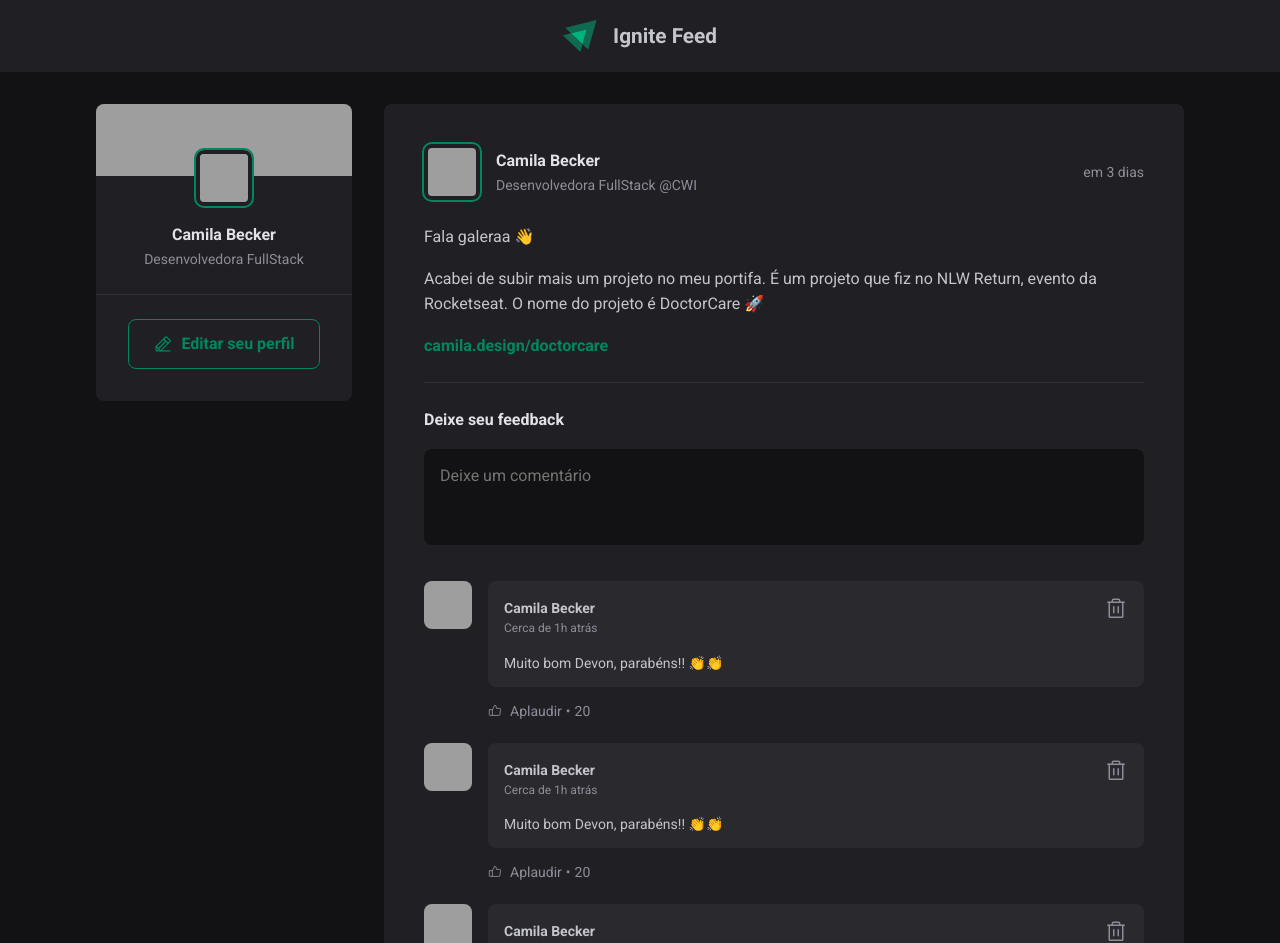
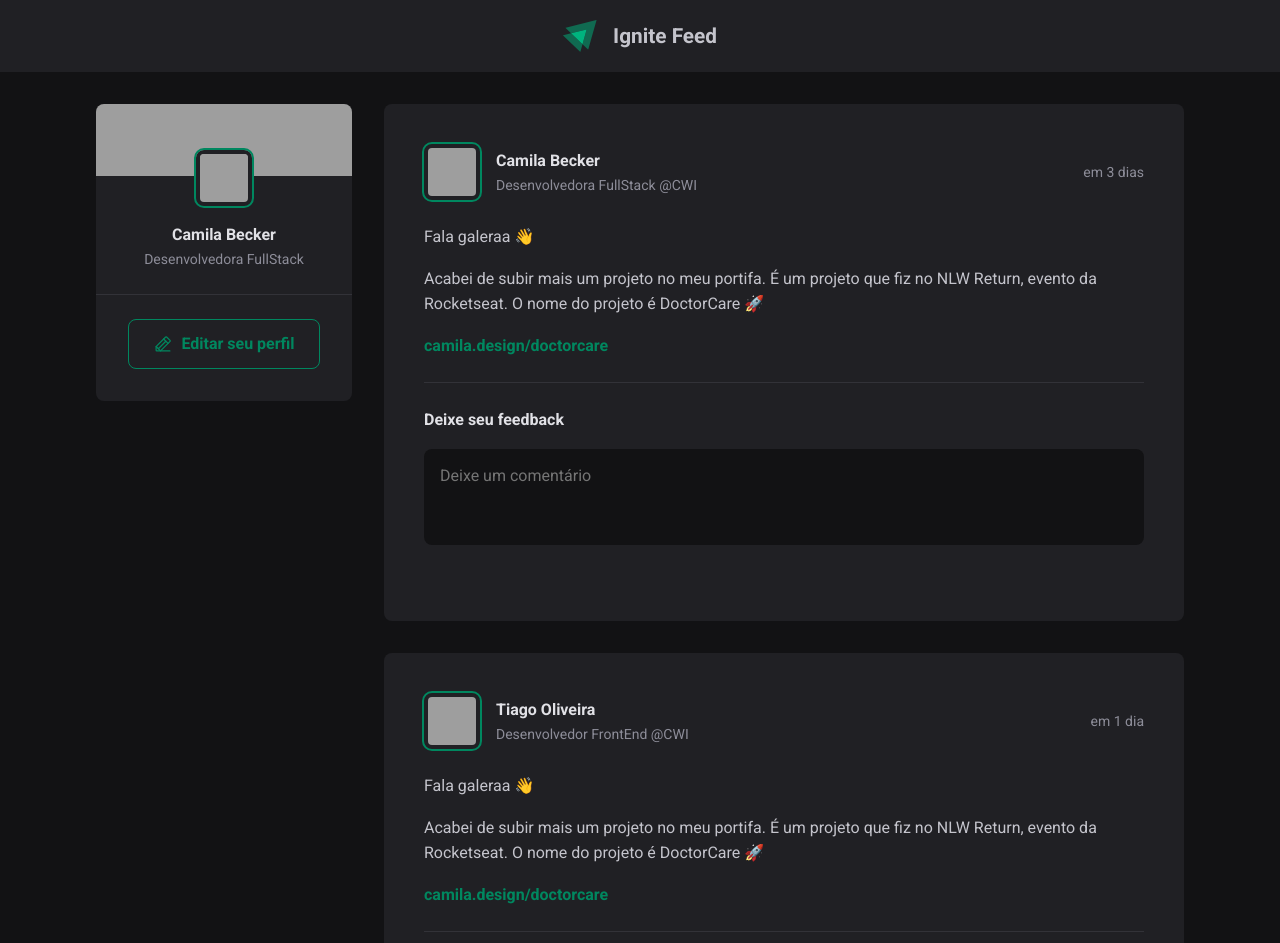
Before and after one commit to camila-becker/rocketseat-react, a React (Vite) app in the folder ignite-feed/: page / in a window 1280 px wide. Shown: the top 943 px of the page. Built offline with nearby package versions, Linux system fonts and the light colour scheme; grey boxes are pictures that could not be loaded.

Commit message:
Ignite Feed: adicionado os comentários com useState

```diff
--- a/ignite-feed/src/components/Post/Post.jsx
+++ b/ignite-feed/src/components/Post/Post.jsx
@@ -1,10 +1,13 @@
 import { format, formatDistanceToNow } from "date-fns";
 import ptBR from "date-fns/locale/pt-BR";
+import { useState } from "react";
 import { Avatar } from "../Avatar/Avatar";
 import { Comment } from "../Comment/Comment";
 import styles from "./Post.module.css";
 
 export function Post({ author, publishedAt, content }) {
+  const [comments, setComments] = useState([]);
+
   const publishedDateFormat = format(publishedAt, "d 'de' LLLL 'às' HH:mm'h'", {
     locale: ptBR,
   });
@@ -13,6 +16,11 @@
     locale: ptBR,
     addSuffix: true,
   });
+
+  function handleCreateNewComment() {
+    event.preventDefault();
+    setComments([...comments, comments.length + 1]);
+  }
 
   return (
     <article className={styles.post}>
@@ -44,7 +52,10 @@
         })}
       </div>
 
-      <form className={styles.commentForm}>
+      <form
+        onSubmit={() => handleCreateNewComment()}
+        className={styles.commentForm}
+      >
         <strong>Deixe seu feedback</strong>
         <textarea placeholder="Deixe um comentário" />
         <div>
@@ -53,9 +64,9 @@
       </form>
 
       <div className={styles.commentList}>
-        <Comment />
-        <Comment />
-        <Comment />
+        {comments.map((comment) => {
+          return <Comment />;
+        })}
       </div>
     </article>
   );
```
